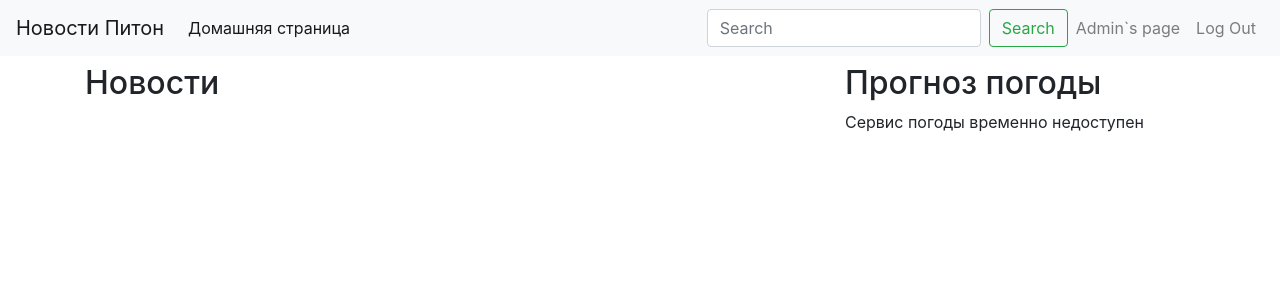
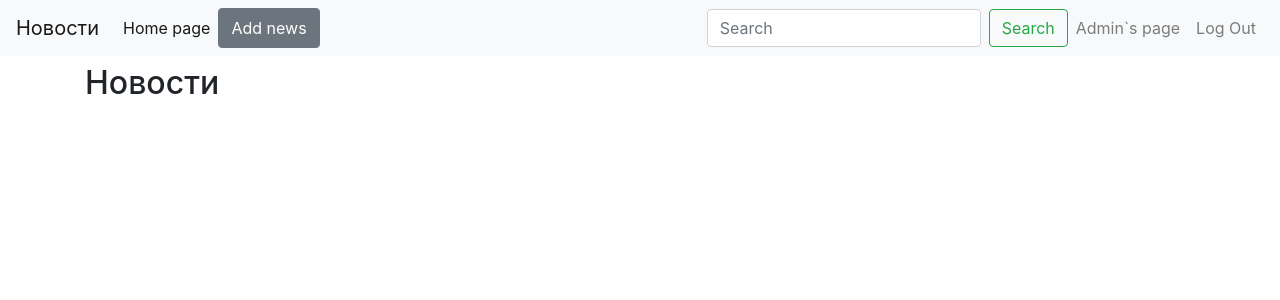
Before and after one commit to Sokol549/webpage, a Flask app: template webapp/templates/news/index.html in a window 1280 px wide. Shown: the top 300 px of the page. Run offline with Flask 2, Linux system fonts and the light colour scheme; the template is opened without the code that fills it, so the values that code supplies are empty; the visitor is signed in with stand-in values (Sample User, id 1); data comes from the database, SQL or seed files in the repository; both versions use the stored data as it was after the commit; parts of the project's set-up code (start-up, migrations or seed data) failed here and were passed over; some libraries are stand-ins or nearby versions.

```diff
--- a/webapp/news/models.py
+++ b/webapp/news/models.py
@@ -1,5 +1,5 @@
 from datetime import datetime
-from sqlalchemy.orm import relationships
+from sqlalchemy.orm import relationship
 
 from webapp.model import db
 
@@ -32,7 +32,7 @@ class Comment(db.Model):
         db.ForeignKey('user.id', ondelete="CASCADE"),
         index=True
     )
-    news = relationships('News', backref='comments')
-    user = relationships('User', backref='comments')
+    news = relationship('News', backref='comments')
+    user = relationship('User', backref='comments')
     def __repr__(self):
         return '<Comment {}>'.format(self.id)
--- a/webapp/static/style.css
+++ b/webapp/static/style.css
@@ -1,3 +1,5 @@
 .news-content img{
     max-width: 100%;
+    width: 100%;
+    height: 100%;
 }
--- a/webapp/templates/menu.html
+++ b/webapp/templates/menu.html
@@ -1,5 +1,5 @@
 <nav class="navbar navbar-expand-lg navbar-light bg-light">
-    <a class="navbar-brand" href="#">Новости Питон</a>
+    <a class="navbar-brand" href="#">Новости</a>
     <button class="navbar-toggler" type="button" data-toggle="collapse" data-target="#navbarSupportedContent" aria-controls="navbarSupportedContent" aria-expanded="false" aria-label="Toggle navigation">
       <span class="navbar-toggler-icon"></span>
     </button>
@@ -7,8 +7,11 @@
     <div class="collapse navbar-collapse" id="navbarSupportedContent">
       <ul class="navbar-nav mr-auto">
         <li class="nav-item active">
-          <a class="nav-link" href="/">Домашняя страница <span class="sr-only">(current)</span></a>
+        <a class="nav-link" href="/">Home page </a>
         </li>
+        {% if current_user.is_authenticated %}
+            <button class="btn btn-secondary" href="{{url_for('news.add_news')}}" role="button">Add news</button>
+        {% endif %}
       </ul>
       <form class="form-inline my-2 my-lg-0">
         <input class="form-control mr-sm-2" type="search" placeholder="Search" aria-label="Search">
--- a/webapp/templates/news/index.html
+++ b/webapp/templates/news/index.html
@@ -2,22 +2,24 @@
 
 {% block content %}
     <div class= "row">
-        <div class="col-8">
+        <div class="col-8 news-content">
             {% include('messages.html') %}
             <h2>Новости</h2>
             {% for news in news_list %}
-            <h3><a href="{{ url_for('news.single_news', news_id=news.id) }}">{{ news.title }}</a></h3>
-            <p>{{ news.published.strftime('%Y-%m-%d') }} | Комментарии: { news.comments.count() } </p>
+            <div class="card">
+                <div class="card-body">
+                  <h3 class="card-title"><a href="{{ url_for('news.single_news', news_id=news.id) }}">{{ news.title }}</a></h3>
+                  <p class="card-text">{{ news.text|safe }}</p>
+                  <a href="#" class="card-link">Card link</a>
+                  <a href="#" class="card-link">Another link</a>
+                </div>
+              </div>
+            <p>{{ news.published.strftime('%Y-%m-%d') }} | Комментарии: {{ news.comments_count() }} </p>
             <hr />
             {%endfor%}
         </div>
         <div class=col-4>
-                    <h2>Прогноз погоды</h2>
-                        {% if weather %}
-                            Погода: {{ weather.temp_C }}, ощущается как {{ weather.FeelsLikeC }}
-                        {% else %}
-                            Сервис погоды временно недоступен
-                        {% endif %}
+
         </div>
     </div>
 {% endblock %}
```
Also changed, not shown: migrations/versions/6e3f4986ffdc_add_rank_to_news_and_comments.py (added, +32 -0 lines), webapp/news/views.py (+6 -1 lines), webapp.db, webapp/templates/news/adding.html (added).
